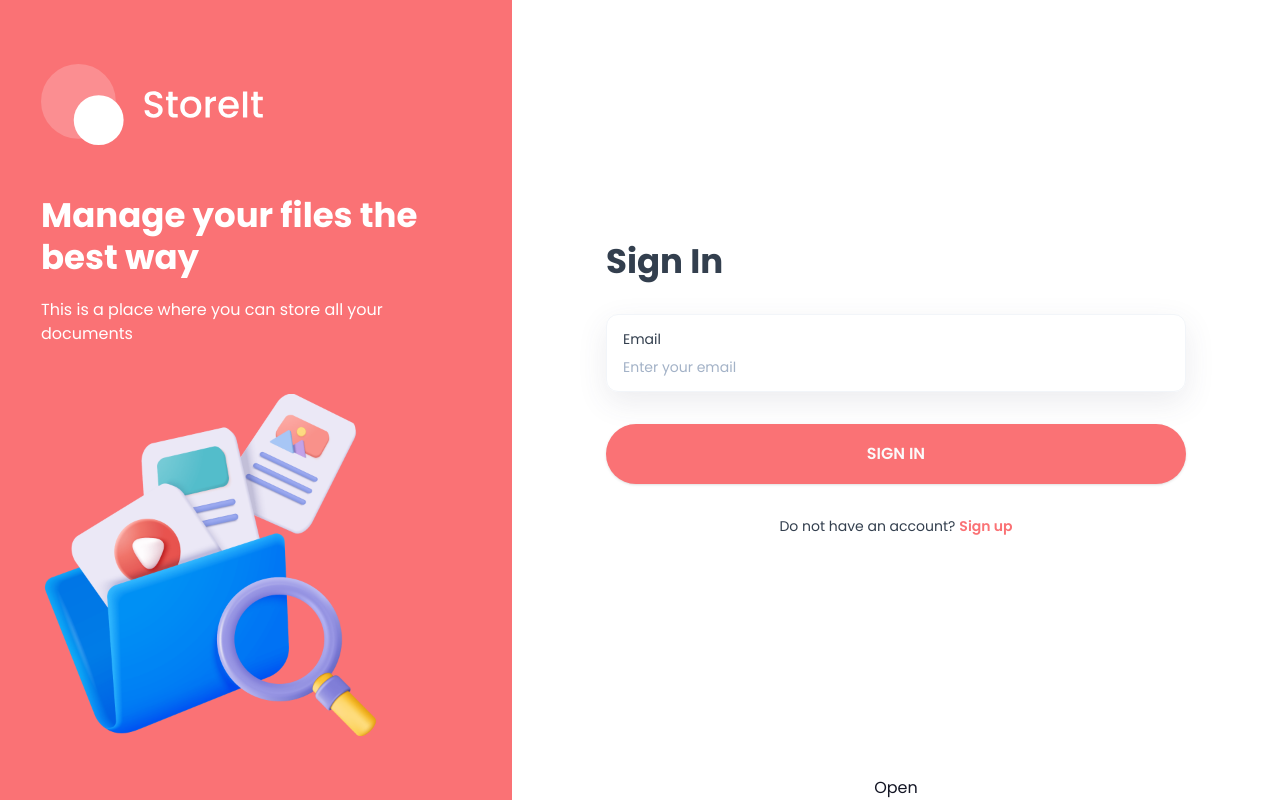
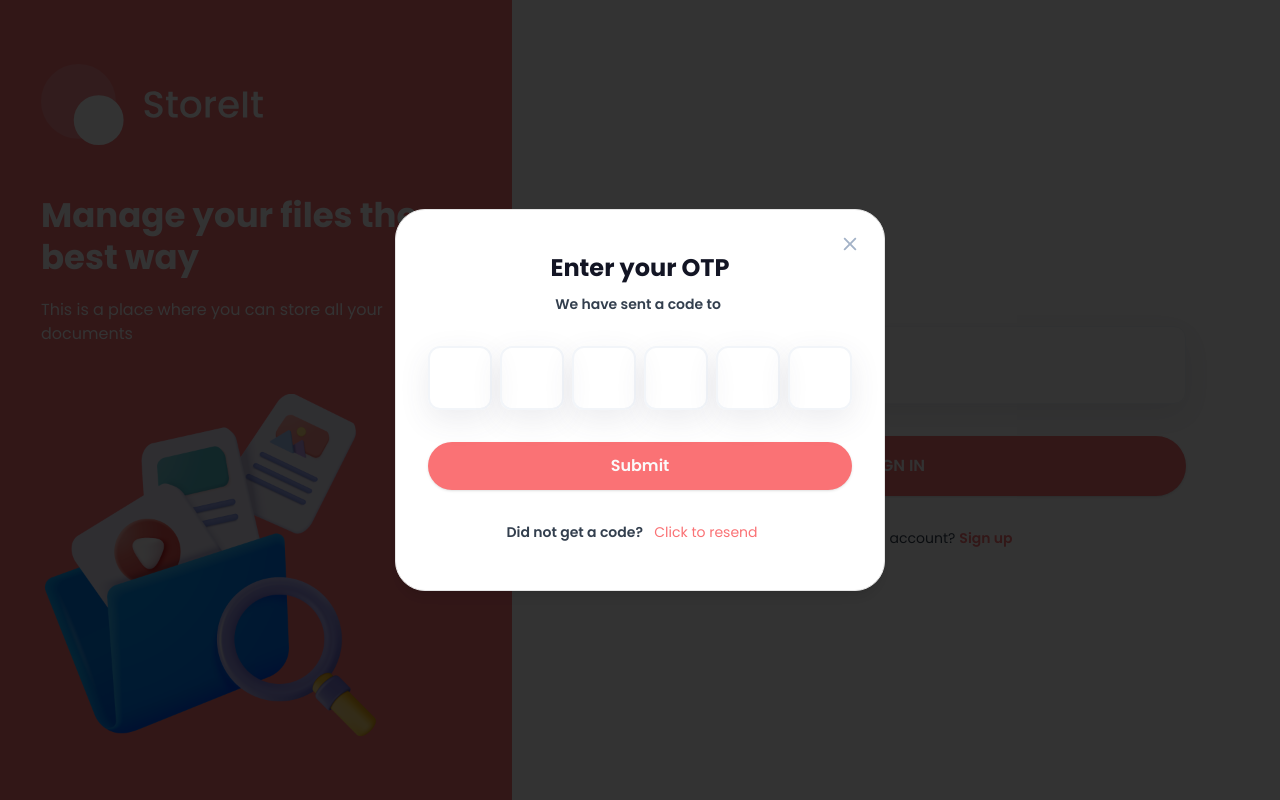
Before and after one commit to magistrkim/jsm-store, a Next.js app: page /sign-in in a window 1280 px wide. Built offline with nearby package versions, Linux system fonts and the light colour scheme; no server answers.

Commit message:
Complete OTPModal UI

```diff
--- a/components/OTPModal.tsx
+++ b/components/OTPModal.tsx
@@ -15,9 +15,17 @@ import {
   InputOTPSeparator,
   InputOTPSlot,
 } from "@/components/ui/input-otp";
+import Image from "next/image";
 import React, { useState } from "react";
+import { Button } from "./ui/button";
 
-const OTPModal = () => {
+const OTPModal = ({
+  accountId,
+  email,
+}: {
+  accountId: string;
+  email: string;
+}) => {
   const [isOpen, setIsOpen] = useState(true);
   const [password, setPassword] = useState("");
   const [isLoading, setIsLoading] = useState(false);
@@ -32,34 +40,71 @@ const OTPModal = () => {
     }
     setIsLoading(false);
   };
-
+  const handleResendOTP = async () => {
+    // Call API for resend OTP
+  };
   return (
-    <AlertDialog>
-      <AlertDialogTrigger>Open</AlertDialogTrigger>
-      <AlertDialogContent>
-        <AlertDialogHeader>
-          <AlertDialogTitle>Are you absolutely sure?</AlertDialogTitle>
-          <AlertDialogDescription>
-            This action cannot be undone. This will permanently delete your
-            account and remove your data from our servers.
+    <AlertDialog open={isOpen} onOpenChange={setIsOpen}>
+      <AlertDialogContent className="shad-alert-dialog">
+        <AlertDialogHeader className="relative flex justify-center">
+          <AlertDialogTitle className="h2 text-center">
+            Enter your OTP
+            <Image
+              src="/assets/icons/close-dark.svg"
+              alt="close button"
+              width={20}
+              height={20}
+              onClick={() => setIsOpen(false)}
+              className="otp-close-button"
+            />
+          </AlertDialogTitle>
+          <AlertDialogDescription className="subtitle-2 text-center text-light-100">
+            We have sent a code to{" "}
+            <span className="pl-1 text-brand">{email}</span>
           </AlertDialogDescription>
         </AlertDialogHeader>
-        <InputOTP maxLength={6}>
-          <InputOTPGroup>
-            <InputOTPSlot index={0} />
-            <InputOTPSlot index={1} />
-            <InputOTPSlot index={2} />
-          </InputOTPGroup>
-          <InputOTPSeparator />
-          <InputOTPGroup>
-            <InputOTPSlot index={3} />
-            <InputOTPSlot index={4} />
-            <InputOTPSlot index={5} />
+        <InputOTP maxLength={6} value={password} onChange={setPassword}>
+          <InputOTPGroup className="shad-otp">
+            <InputOTPSlot index={0} className="shad-otp-slot" />
+            <InputOTPSlot index={1} className="shad-otp-slot" />
+            <InputOTPSlot index={2} className="shad-otp-slot" />
+            <InputOTPSlot index={3} className="shad-otp-slot" />
+            <InputOTPSlot index={4} className="shad-otp-slot" />
+            <InputOTPSlot index={5} className="shad-otp-slot" />
           </InputOTPGroup>
         </InputOTP>
         <AlertDialogFooter>
-          <AlertDialogCancel>Cancel</AlertDialogCancel>
-          <AlertDialogAction>Continue</AlertDialogAction>
+          <div className="flex w-full flex-col gap-4">
+            {" "}
+            <AlertDialogAction
+              onClick={handleSubmit}
+              className="shad-submit-btn h-12"
+              type="button"
+            >
+              Submit
+              {isLoading && (
+                <Image
+                  src="/assets/icons/loader.svg"
+                  alt="loader"
+                  width={24}
+                  height={24}
+                  onClick={() => setIsOpen(false)}
+                  className="ml-2 animate-spin"
+                />
+              )}
+            </AlertDialogAction>
+            <div className="subtitle-2 mt-2 text-center text-light-100">
+              Did not get a code?{" "}
+              <Button
+                type="button"
+                variant="link"
+                className="pl-2 text-brand"
+                onClick={handleResendOTP}
+              >
+                Click to resend
+              </Button>
+            </div>
+          </div>
         </AlertDialogFooter>
       </AlertDialogContent>
     </AlertDialog>
```
